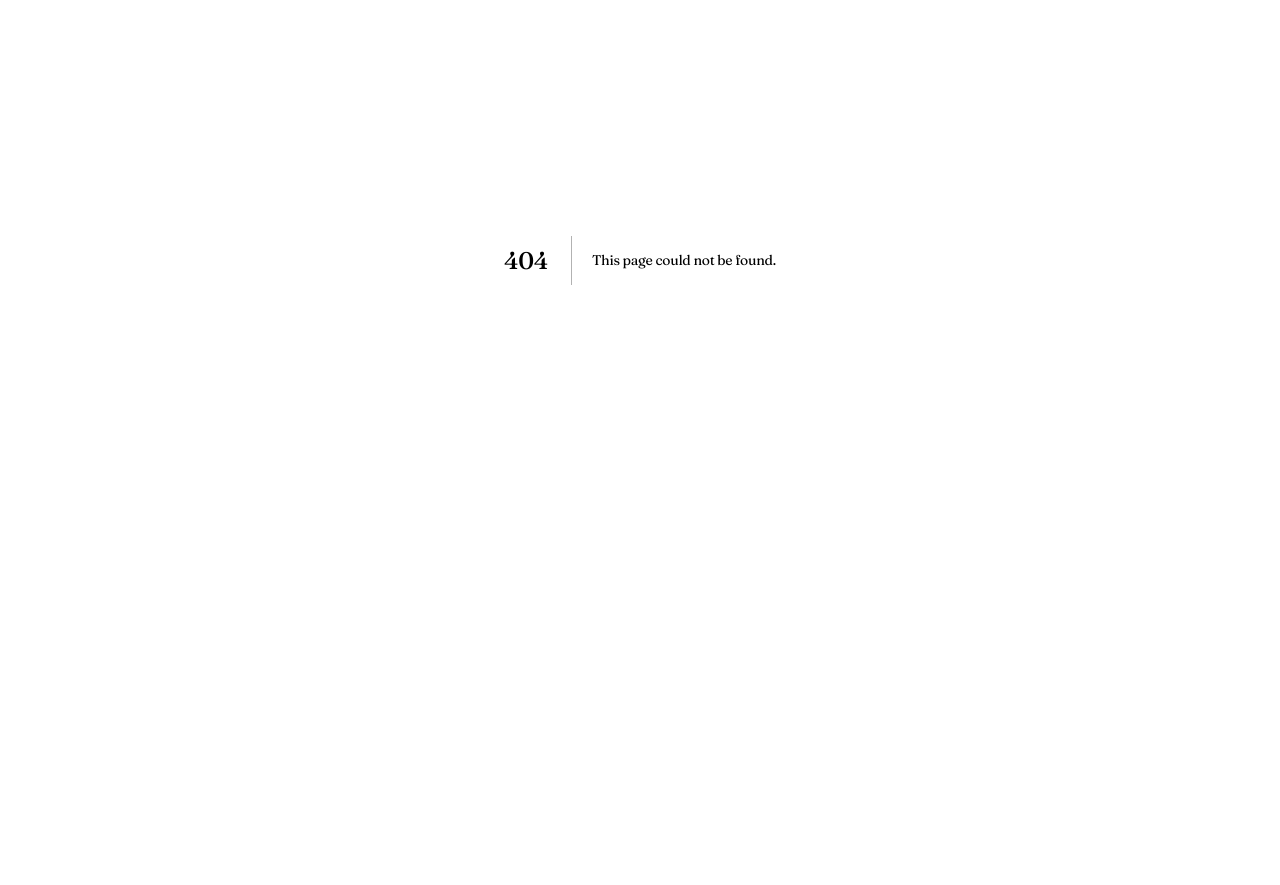
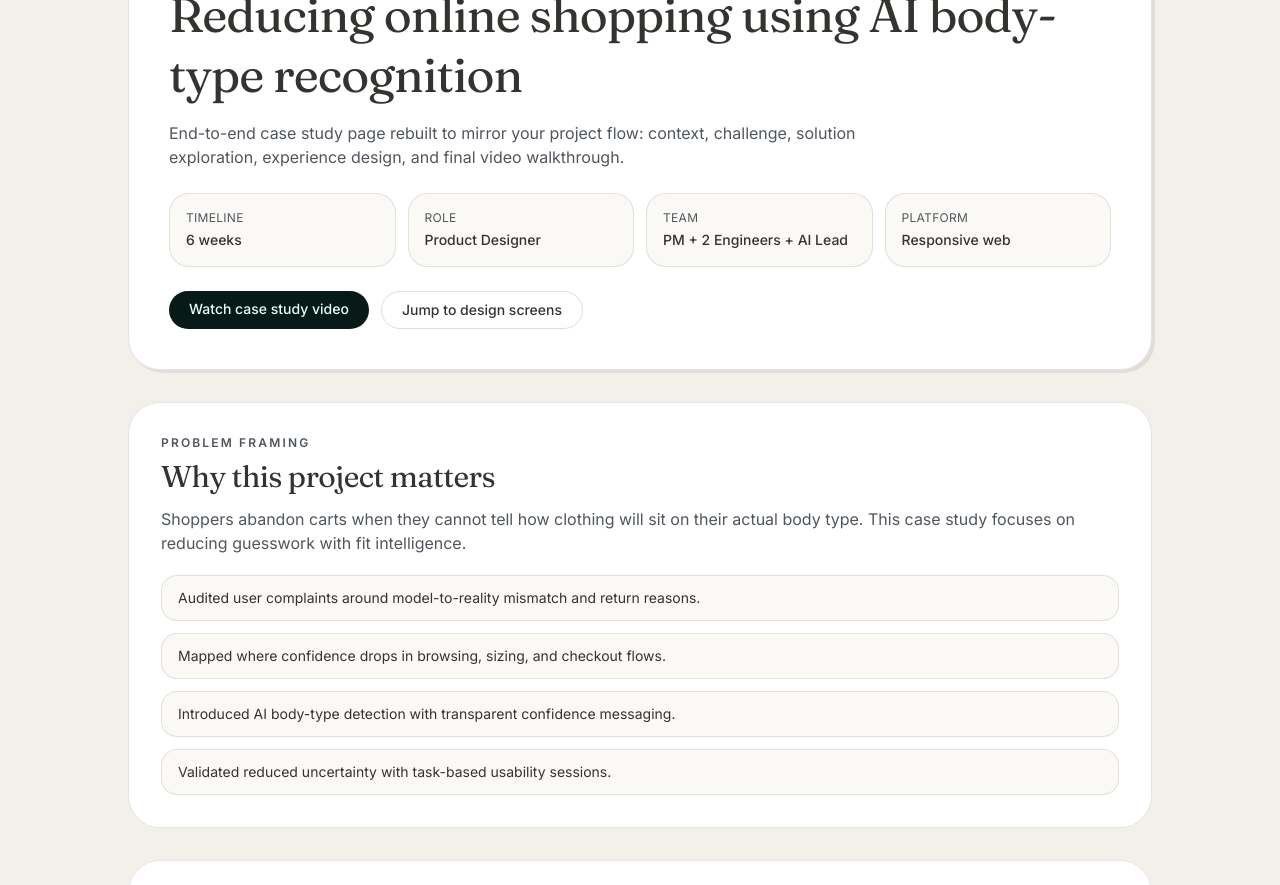
Before and after one commit to ayomidekappo12/di-portfolio, a Next.js app: page /projects/reducing-online-shopping-using-ai-body-type-recognition in a window 1280 px wide. Before the commit this address had no page. Shown: the part 140-1025 px from the top of the page. Before the commit the page ends 800 px from the top, so only its background shows below. Built offline with nearby package versions, Linux system fonts and the light colour scheme.

Commit message:
Refine case-study page to match video-driven design flow

```diff
--- /dev/null
+++ b/app/component/project-case-study/CaseStudyHero.tsx
@@ -0,0 +1,46 @@
+import Link from "next/link";
+
+const quickMeta = [
+  { label: "Timeline", value: "6 weeks" },
+  { label: "Role", value: "Product Designer" },
+  { label: "Team", value: "PM + 2 Engineers + AI Lead" },
+  { label: "Platform", value: "Responsive web" },
+];
+
+export function CaseStudyHero() {
+  return (
+    <header className="rounded-[2rem] border border-black/10 bg-white p-6 shadow-[3px_3px_0_0_rgba(13,13,13,0.08)] md:p-10">
+      <p className="text-xs font-semibold uppercase tracking-[0.2em] text-muted-foreground">
+        B2B SaaS · Fashion & Apparel
+      </p>
+
+      <h1 className="mt-3 max-w-4xl text-3xl leading-tight md:text-5xl">
+        Reducing online shopping using AI body-type recognition
+      </h1>
+
+      <p className="mt-4 max-w-3xl text-sm text-muted-foreground md:text-base">
+        End-to-end case study page rebuilt to mirror your project flow: context,
+        challenge, solution exploration, experience design, and final video
+        walkthrough.
+      </p>
+
+      <div className="mt-6 grid gap-3 sm:grid-cols-2 lg:grid-cols-4">
+        {quickMeta.map((item) => (
+          <div key={item.label} className="rounded-2xl border border-black/10 bg-[#faf9f6] p-4">
+            <p className="text-xs uppercase tracking-wide text-muted-foreground">{item.label}</p>
+            <p className="mt-1 text-sm font-medium">{item.value}</p>
+          </div>
+        ))}
+      </div>
+
+      <div className="mt-6 flex flex-wrap gap-3">
+        <Link href="#video" className="rounded-full bg-pill px-5 py-2 text-sm font-medium text-pill-foreground">
+          Watch case study video
+        </Link>
+        <Link href="#design" className="rounded-full border border-connect px-5 py-2 text-sm font-medium text-connect">
+          Jump to design screens
+        </Link>
+      </div>
+    </header>
+  );
+}
--- /dev/null
+++ b/app/component/project-case-study/CaseStudyVideo.tsx
@@ -0,0 +1,18 @@
+export function CaseStudyVideo() {
+  return (
+    <section id="video" className="rounded-[2rem] border border-black/10 bg-white p-6 md:p-8">
+      <p className="text-xs font-semibold uppercase tracking-[0.18em] text-muted-foreground">Final walkthrough</p>
+      <h2 className="mt-2 text-2xl md:text-3xl">Video case study</h2>
+      <p className="mt-3 text-sm text-muted-foreground md:text-base">
+        Embedded from <code>public/Video Project 1.mp4</code>. Replace or trim as needed.
+      </p>
+
+      <div className="mt-6 overflow-hidden rounded-2xl border border-black/10 bg-black">
+        <video className="w-full" controls preload="metadata">
+          <source src="/Video Project 1.mp4" type="video/mp4" />
+          Your browser does not support the video tag.
+        </video>
+      </div>
+    </section>
+  );
+}
--- /dev/null
+++ b/app/component/project-case-study/MediaPlaceholder.tsx
@@ -0,0 +1,36 @@
+type MediaPlaceholderProps = {
+  sectionLabel: string;
+  title: string;
+  description: string;
+  placeholders: string[];
+};
+
+export function MediaPlaceholder({
+  sectionLabel,
+  title,
+  description,
+  placeholders,
+}: MediaPlaceholderProps) {
+  return (
+    <section className="rounded-[2rem] border border-black/10 bg-white p-6 md:p-8">
+      <p className="text-xs font-semibold uppercase tracking-[0.18em] text-muted-foreground">
+        {sectionLabel}
+      </p>
+      <h2 className="mt-2 text-2xl md:text-3xl">{title}</h2>
+      <p className="mt-3 max-w-3xl text-sm text-muted-foreground md:text-base">{description}</p>
+
+      <div className="mt-6 grid gap-4 md:grid-cols-2">
+        {placeholders.map((placeholder) => (
+          <div
+            key={placeholder}
+            className="flex aspect-video items-end rounded-2xl border border-dashed border-black/20 bg-[#f7f5ef] p-4"
+          >
+            <span className="rounded-full border border-black/10 bg-white px-3 py-1 text-xs text-muted-foreground">
+              {placeholder}
+            </span>
+          </div>
+        ))}
+      </div>
+    </section>
+  );
+}
--- a/app/component/sections/ProjectsSection.tsx
+++ b/app/component/sections/ProjectsSection.tsx
@@ -1,4 +1,5 @@
 import Image from "next/image";
+import Link from "next/link";
 import { Pill } from "@/components/pill";
 import { projects } from "@/components/projects";
 
@@ -7,48 +8,13 @@ export default function ProjectsSection() {
     <section id="projects" className="px-6 py-12 md:py-16 bg-[#F2F0E9]">
       <div className="mx-auto max-w-5xl">
         <Pill tone="dark">
-          <svg
-            xmlns="http://www.w3.org/2000/svg"
-            width="16"
-            height="16"
-            viewBox="0 0 16 16"
-            fill="none"
-          >
-            <path
-              d="M5.66602 4.33333C5.66602 3.39703 5.66602 2.92887 5.89072 2.59257C5.988 2.44699 6.113 2.32199 6.25859 2.22471C6.59489 2 7.06302 2 7.99935 2C8.93568 2 9.40382 2 9.74008 2.22471C9.88568 2.32199 10.0107 2.44699 10.1079 2.59257C10.3327 2.92887 10.3327 3.39703 10.3327 4.33333"
-              stroke="#E4FFF2"
-              strokeWidth="1.25"
-              strokeLinecap="round"
-              strokeLinejoin="round"
-            />
-            <path
-              d="M14.6673 9.33337V9.00004C14.6673 6.80017 14.6673 5.70021 13.9839 5.01679C13.3004 4.33337 12.2005 4.33337 10.0007 4.33337H6.00065C3.80076 4.33337 2.70082 4.33337 2.0174 5.01679C1.33398 5.70021 1.33398 6.80017 1.33398 9.00004V9.33337C1.33398 11.5332 1.33398 12.6332 2.0174 13.3166C2.70082 14 3.80076 14 6.00065 14H10.0007C12.2005 14 13.3004 14 13.9839 13.3166C14.6673 12.6332 14.6673 11.5332 14.6673 9.33337Z"
-              stroke="#E4FFF2"
-              strokeWidth="1.25"
-              strokeLinecap="round"
-              strokeLinejoin="round"
-            />
-            <path
-              d="M1.33398 7.33337C1.33398 7.33337 3.08837 10 8.00065 10C12.9129 10 14.6673 7.33337 14.6673 7.33337"
-              stroke="#E4FFF2"
-              strokeWidth="1.25"
-              strokeLinejoin="round"
-            />
-            <path
-              d="M8 8H8.006"
-              stroke="#E4FFF2"
-              strokeWidth="1.25"
-              strokeLinecap="round"
-              strokeLinejoin="round"
-            />
-          </svg>
           <span>Projects</span>
         </Pill>
 
         <div className="mt-10 space-y-16 md:space-y-24">
-          {projects.map((project, index) => (
+          {projects.map((project) => (
             <article
-              key={index}
+              key={project.title}
               className="grid items-start gap-8 md:grid-cols-[1.1fr_1fr] md:gap-12"
             >
               <div className="order-2 md:order-1">
@@ -65,18 +31,18 @@ export default function ProjectsSection() {
                 </p>
 
                 <div className="mt-6 flex flex-col sm:flex-row gap-3">
-                  {project.actions.map((action, index) => (
-                    <a
-                      key={action}
-                      href="#"
+                  {project.actions.map((action, actionIndex) => (
+                    <Link
+                      key={action.label}
+                      href={action.href}
                       className={`inline-flex justify-center sm:justify-normal items-center gap-2 rounded-full px-4 py-2 text-xs font-medium transition md:text-sm ${
-                        index === 1
+                        actionIndex === 1
                           ? "border border-connect bg-transparent text-connect hover:bg-ink/5"
                           : "bg-pill text-pill-foreground hover:opacity-90"
                       }`}
                     >
-                      {action}
-                      {index === 0 ? (
+                      {action.label}
+                      {actionIndex === 0 ? (
                         <Image
                           src="./youtube.svg"
                           alt="YouTube icon"
@@ -84,7 +50,7 @@ export default function ProjectsSection() {
                           height={16}
                           className="rounded-full"
                         />
-                      ) : index === 1 ? (
+                      ) : actionIndex === 1 ? (
                         <Image
                           src="./square.svg"
                           alt="Square icon"
@@ -93,7 +59,7 @@ export default function ProjectsSection() {
                           className="rounded-full"
                         />
                       ) : null}
-                    </a>
+                    </Link>
                   ))}
                 </div>
               </div>
--- /dev/null
+++ b/app/projects/reducing-online-shopping-using-ai-body-type-recognition/page.tsx
@@ -0,0 +1,61 @@
+import { CaseStudyHero } from "@/app/component/project-case-study/CaseStudyHero";
+import { CaseStudyVideo } from "@/app/component/project-case-study/CaseStudyVideo";
+import { MediaPlaceholder } from "@/app/component/project-case-study/MediaPlaceholder";
+
+const processSteps = [
+  "Audited user complaints around model-to-reality mismatch and return reasons.",
+  "Mapped where confidence drops in browsing, sizing, and checkout flows.",
+  "Introduced AI body-type detection with transparent confidence messaging.",
+  "Validated reduced uncertainty with task-based usability sessions.",
+];
+
+export default function BodyTypeRecognitionCaseStudyPage() {
+  return (
+    <main className="min-h-screen bg-[#F2F0E9] px-6 py-10 md:py-14">
+      <div className="mx-auto flex w-full max-w-5xl flex-col gap-8">
+        <CaseStudyHero />
+
+        <section className="rounded-[2rem] border border-black/10 bg-white p-6 md:p-8">
+          <p className="text-xs font-semibold uppercase tracking-[0.18em] text-muted-foreground">Problem framing</p>
+          <h2 className="mt-2 text-2xl md:text-3xl">Why this project matters</h2>
+          <p className="mt-3 text-sm text-muted-foreground md:text-base">
+            Shoppers abandon carts when they cannot tell how clothing will sit on their actual body type.
+            This case study focuses on reducing guesswork with fit intelligence.
+          </p>
+          <ul className="mt-5 space-y-3">
+            {processSteps.map((step) => (
+              <li key={step} className="rounded-xl border border-black/10 bg-[#faf9f6] px-4 py-3 text-sm">
+                {step}
+              </li>
+            ))}
+          </ul>
+        </section>
+
+        <section id="design" className="grid gap-8">
+          <MediaPlaceholder
+            sectionLabel="Design sequence 01"
+            title="Research, pain points, and insight synthesis"
+            description="Add your exact storyboard frames/screens from the video for interview highlights, pain-point clusters, and opportunity mapping."
+            placeholders={["Insert research board image", "Insert pain-point affinity map"]}
+          />
+
+          <MediaPlaceholder
+            sectionLabel="Design sequence 02"
+            title="AI body-type detection experience"
+            description="Drop in onboarding, scan guidance, confidence score UI, and personalized fit recommendation mockups."
+            placeholders={["Insert scan onboarding screen", "Insert personalized fit recommendation"]}
+          />
+
+          <MediaPlaceholder
+            sectionLabel="Design sequence 03"
+            title="Validation, outcomes, and next steps"
+            description="Use these slots for usability evidence, return-rate impact visuals, and future roadmap cards shown in your video."
+            placeholders={["Insert validation outcomes", "Insert roadmap / iteration board"]}
+          />
+        </section>
+
+        <CaseStudyVideo />
+      </div>
+    </main>
+  );
+}
--- a/components/projects.ts
+++ b/components/projects.ts
@@ -1,4 +1,17 @@
-export const projects = [
+export type ProjectAction = {
+  label: string;
+  href: string;
+};
+
+export type ProjectItem = {
+  tag: string;
+  title: string;
+  body: string;
+  img: string;
+  actions: [ProjectAction, ProjectAction];
+};
+
+export const projects: ProjectItem[] = [
   {
     tag: "B2C SaaS · Tech & UX/UI Design, Product Design",
     title: "Beyond Clean UI: Systems That Improve Designers",
@@ -6,32 +19,41 @@ export const projects = [
             What if every designer had access to a senior-level critique system… on demand?
             What if every designer had clear, principle-based feedback, every single time.
             That’s how Vantage AI was born.`,
-    actions: ["Watch video case study", "See how this was solved"],
+    actions: [
+      { label: "Watch video case study", href: "#" },
+      { label: "See how this was solved", href: "#" },
+    ],
     img: "https://res.cloudinary.com/dxvf9uqwe/image/upload/v1778772554/Frame_2147229349_cge2z3.svg",
   },
-
   {
     tag: "B2B SaaS · Fashion & Apparel",
     title: "Reducing online shopping using AI body-type recognition",
     body: `This case study explores how we replaced the "model-to-reality" gap with an AI-driven experience that prioritizes real human proportions over generic trends. Discover how data-backed personalization can transform online shopping from a guessing game into a confident, inclusive journey for every body type.`,
-    actions: ["Watch video case study", "See how this was solved"],
+    actions: [
+      { label: "Watch video case study", href: "/projects/reducing-online-shopping-using-ai-body-type-recognition#video" },
+      { label: "See how this was solved", href: "/projects/reducing-online-shopping-using-ai-body-type-recognition" },
+    ],
     img: "https://res.cloudinary.com/dxvf9uqwe/image/upload/v1778772545/Thumbnail_ne3v2b.svg",
   },
-
   {
     tag: "B2C SaaS · Digital Streaming",
     title: "Hum It, Find It: Designing a Voice-Activated Search for Spotify.",
     body: `We’ve all had a song stuck in our head with no idea what the title is. This case study explores a voice-first feature for Spotify that lets users simply hum or sing to discover that elusive track, turning a frustrating mental block into an instant musical match.`,
-    actions: ["Watch video case study", "Read the process"],
+    actions: [
+      { label: "Watch video case study", href: "#" },
+      { label: "Read the process", href: "#" },
+    ],
     img: "https://res.cloudinary.com/dxvf9uqwe/image/upload/v1778772545/image_59_zkrvqf.svg",
   },
-
   {
     tag: "B2C SaaS · EdTech & Education",
     title:
       "Designing for the Visual Mind: Turning Cognitive Overload into Engaging Videos.",
     body: `Traditional learning assumes reading is the only way to learn, but for visual thinkers, it’s a barrier. Explore how I designed a web app that bridges this gap, transforming 50-page documents into engaging videos that meet students exactly where they are.`,
-    actions: ["Watch video case study", "Find out how"],
+    actions: [
+      { label: "Watch video case study", href: "#" },
+      { label: "Find out how", href: "#" },
+    ],
     img: "https://res.cloudinary.com/dxvf9uqwe/image/upload/v1778772548/Thumbnail_1_mx5x5o.svg",
   },
 ];
```
